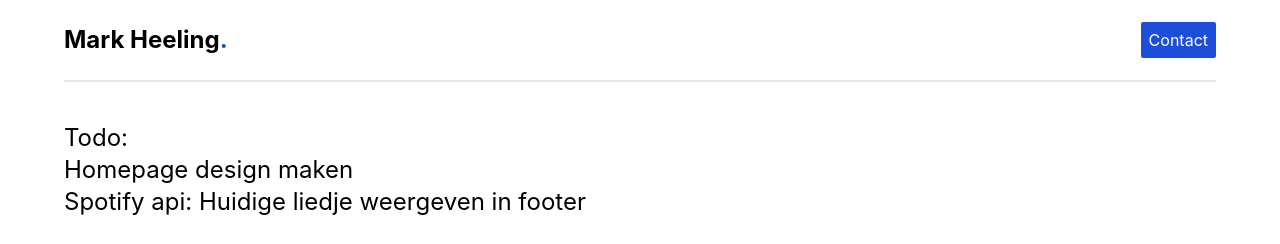
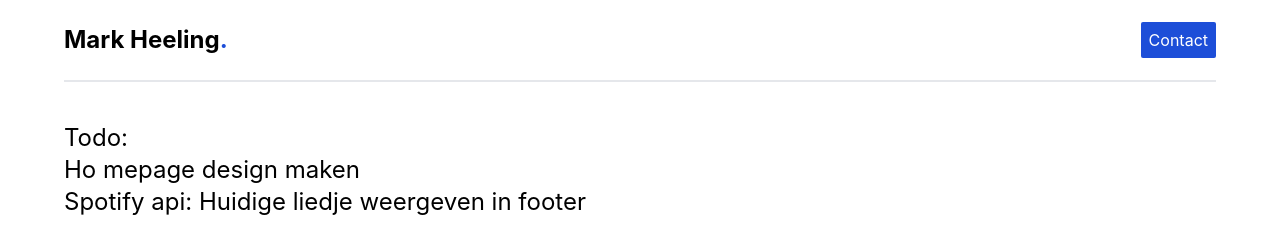
Before and after one commit to MarkHeeling/MijnSite, a Next.js app: page / in a window 1280 px wide. Shown: the top 244 px of the page. Built offline with nearby package versions, Linux system fonts and the light colour scheme; no server answers.

Commit message:
Test voor vercel

```diff
--- a/pages/index.js
+++ b/pages/index.js
@@ -5,7 +5,7 @@ export default function Home() {
         <h1 className="py-10 text-2xl">
           Todo: <br />{" "}
           <ul>
-            <li>Homepage design maken</li>
+            <li>Ho mepage design maken</li>
             <li>Spotify api: Huidige liedje weergeven in footer</li>
           </ul>
         </h1>
```
